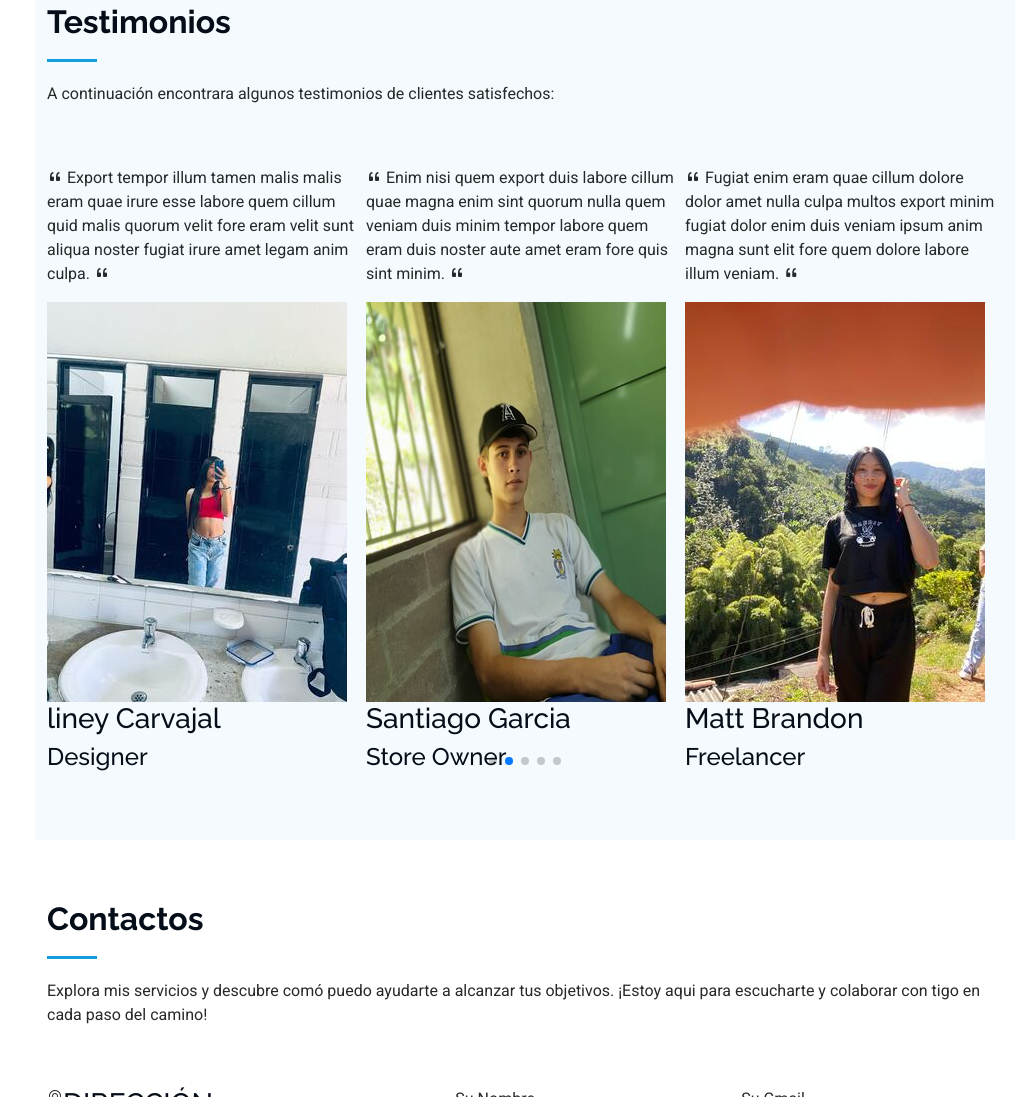
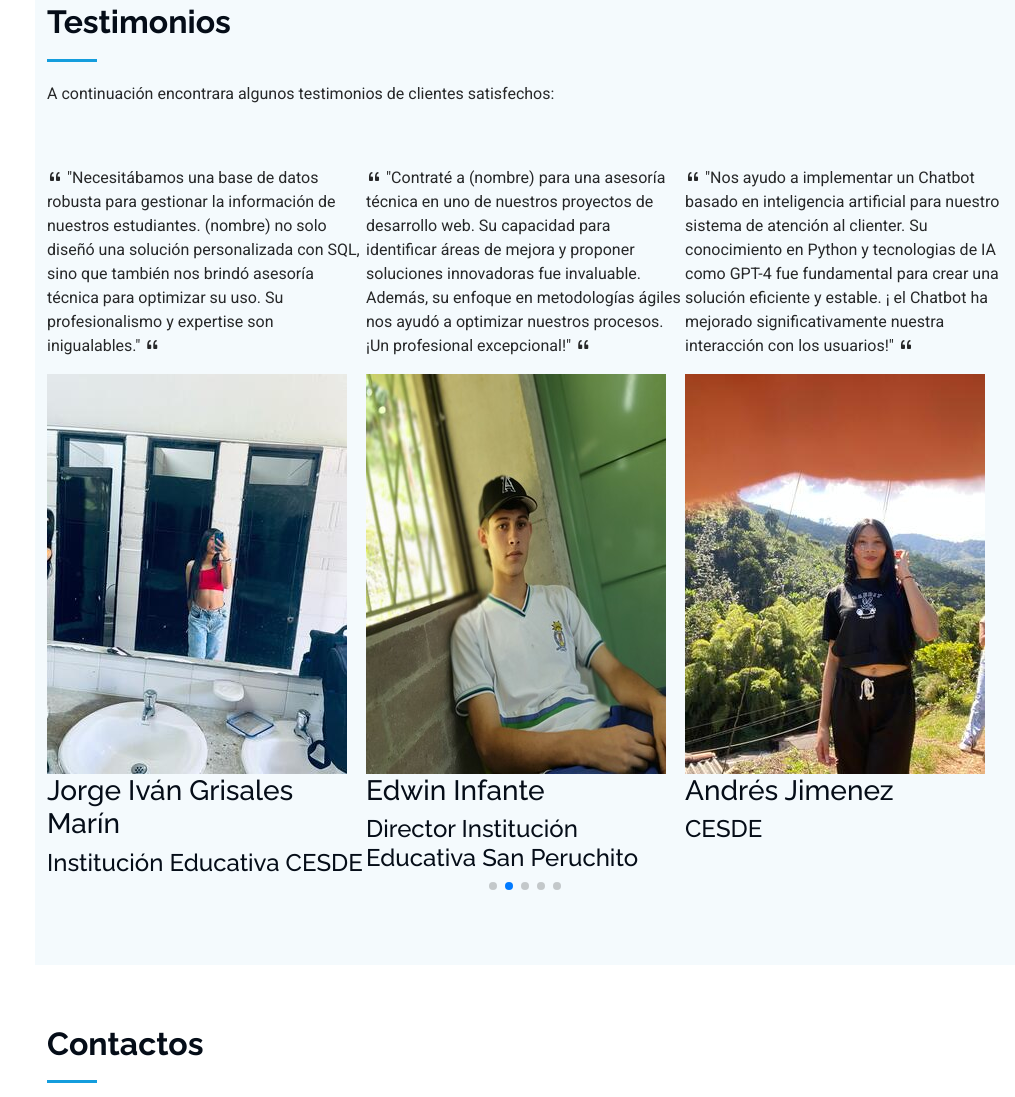
Before and after one commit to ronriale/portafolio-dev, a plain HTML site: page index.html in a window 1280 px wide. Shown: the part 5669-6766 px from the top of the page, without its empty margins (265-1280 px from the left). Drawn offline with Linux system fonts and the light colour scheme.

Commit message:
se edito testimonios y servicios

```diff
--- a/index.html
+++ b/index.html
@@ -637,12 +637,13 @@
               <div class="testimonial-item">
                 <p>
                   <i class="bi bi-quote quote-icon-left"></i>
-                  <span>Proin iaculis purus consequat sem cure digni ssim donec porttitora entum suscipit rhoncus. Accusantium quam, ultricies eget id, aliquam eget nibh et. Maecen aliquam, risus at semper.</span>
+                  <span>"Trabajar con Alejandra fue una experiencia increíble. Desarrolló una página web responsiva para nuestra institución educativa que no solo cumplió con nuestras expectativas, sino que las superó. Su atención al detalle y su capacidad para entender nuestras necesidades fueron clave para el éxito del proyecto. ¡Lo recomiendo ampliamente!"
+                  </span>
                   <i class="bi bi-quote quote-icon-right"></i>
                 </p>
                 <img src="assets/img/testimonials/testimonials-1.jpg" class="testimonial-img" alt="">
-                <h3>Simón Montoya</h3>
-                <h4>Ceo &amp; Founder</h4>
+                <h3>Juan Lopez</h3>
+                <h4>Institución Educativa San Peruchito</h4>
               </div>
             </div><!-- End testimonial item -->
 
@@ -650,12 +651,13 @@
               <div class="testimonial-item">
                 <p>
                   <i class="bi bi-quote quote-icon-left"></i>
-                  <span>Export tempor illum tamen malis malis eram quae irure esse labore quem cillum quid malis quorum velit fore eram velit sunt aliqua noster fugiat irure amet legam anim culpa.</span>
+                  <span>"Necesitábamos una base de datos robusta para gestionar la información de nuestros estudiantes. (nombre) no solo diseñó una solución personalizada con SQL, sino que también nos brindó asesoría técnica para optimizar su uso. Su profesionalismo y expertise son inigualables."
+                  </span>
                   <i class="bi bi-quote quote-icon-right"></i>
                 </p>
                 <img src="assets/img/testimonials/testimonials-2.jpg" class="testimonial-img" alt="">
-                <h3>liney Carvajal</h3>
-                <h4>Designer</h4>
+                <h3>Jorge Iván Grisales Marín</h3>
+                <h4>Institución Educativa CESDE</h4>
               </div>
             </div><!-- End testimonial item -->
 
@@ -663,12 +665,12 @@
               <div class="testimonial-item">
                 <p>
                   <i class="bi bi-quote quote-icon-left"></i>
-                  <span>Enim nisi quem export duis labore cillum quae magna enim sint quorum nulla quem veniam duis minim tempor labore quem eram duis noster aute amet eram fore quis sint minim.</span>
+                  <span>"Contraté a (nombre)  para una asesoría técnica en uno de nuestros proyectos de desarrollo web. Su capacidad para identificar áreas de mejora y proponer soluciones innovadoras fue invaluable. Además, su enfoque en metodologías ágiles nos ayudó a optimizar nuestros procesos. ¡Un profesional excepcional!"</span>
                   <i class="bi bi-quote quote-icon-right"></i>
                 </p>
                 <img src="assets/img/testimonials/testimonials-3.jpg" class="testimonial-img" alt="">
-                <h3>Santiago Garcia</h3>
-                <h4>Store Owner</h4>
+                <h3> Edwin Infante</h3>
+                <h4> Director Institución Educativa San Peruchito</h4>
               </div>
             </div><!-- End testimonial item -->
 
@@ -676,12 +678,12 @@
               <div class="testimonial-item">
                 <p>
                   <i class="bi bi-quote quote-icon-left"></i>
-                  <span>Fugiat enim eram quae cillum dolore dolor amet nulla culpa multos export minim fugiat dolor enim duis veniam ipsum anim magna sunt elit fore quem dolore labore illum veniam.</span>
+                  <span>"Nos ayudo a implementar un Chatbot basado en inteligencia artificial para nuestro sistema de atención al clienter. Su conocimiento en Python y tecnologias de IA como GPT-4 fue fundamental para crear una solución eficiente y estable. ¡ el Chatbot ha mejorado significativamente nuestra interacción con los usuarios!"</span>
                   <i class="bi bi-quote quote-icon-right"></i>
                 </p>
                 <img src="assets/img/testimonials/testimonials-4.jpg" class="testimonial-img" alt="">
-                <h3>Matt Brandon</h3>
-                <h4>Freelancer</h4>
+                <h3> Andrés Jimenez</h3>
+                <h4>CESDE</h4>
               </div>
             </div><!-- End testimonial item -->
 
```
